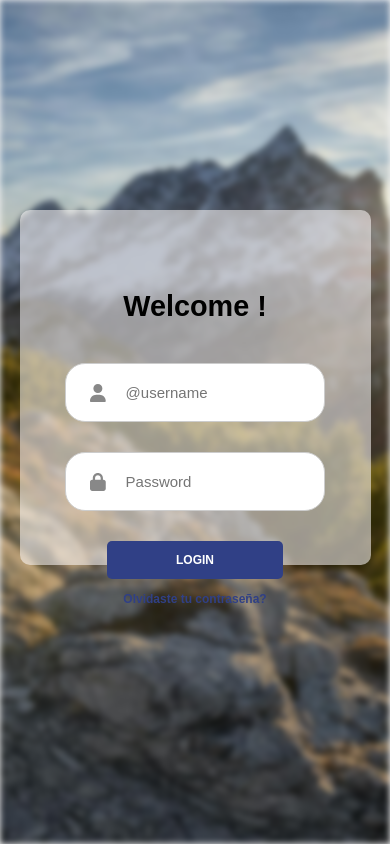
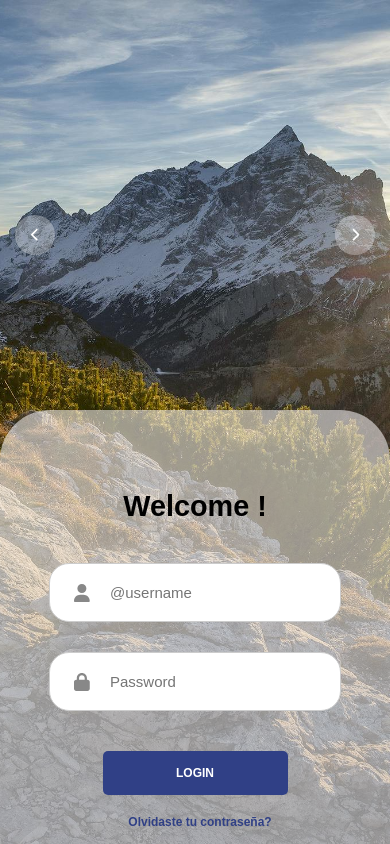
Before and after one commit to MauricioEsparron/ThesisConsulting, a React (Vite) app in the folder react-app/: page /Login2 in a window 390 px wide. Built offline with nearby package versions, Linux system fonts and the light colour scheme.

Commit message:
se agrego el componente Login2.tsx con efectos responsive con su respectivo archivo .css tambien se corrigio un problema detectado en el header, no se estaba aplicando efecto responsive al titulo

```diff
--- a/react-app/src/components/Login2.tsx
+++ b/react-app/src/components/Login2.tsx
@@ -1,6 +1,11 @@
-import { useState, useEffect } from "react";
+import { useState } from "react";
 import { FontAwesomeIcon } from "@fortawesome/react-fontawesome";
-import { faUser, faLock } from "@fortawesome/free-solid-svg-icons";
+import {
+  faUser,
+  faLock,
+  faChevronLeft,
+  faChevronRight,
+} from "@fortawesome/free-solid-svg-icons";
 import "../css/login2.css";
 
 // Importamos las imágenes
@@ -15,25 +20,21 @@ const images = [img1, img2, img3, img4, img5, img6];
 
 const Login2 = () => {
   const [currentImage, setCurrentImage] = useState(0);
-  const [fade, setFade] = useState(false);
 
-  // Cambia la imagen cada 5 segundos con efecto de fade
-  useEffect(() => {
-    const interval = setInterval(() => {
-      setFade(true); // Activamos fade-out
-      setTimeout(() => {
-        setCurrentImage((prev) => (prev + 1) % images.length);
-        setFade(false); // Activamos fade-in
-      }, 1); // 1.5s para la transición
-    }, 20000);
-
-    return () => clearInterval(interval);
-  }, []);
+  // Función simplificada para cambio inmediato
+  const changeImage = (direction: "prev" | "next") => {
+    if (direction === "next") {
+      setCurrentImage((prev) => (prev + 1) % images.length);
+    } else {
+      setCurrentImage((prev) => (prev - 1 + images.length) % images.length);
+    }
+  };
 
   return (
     <div>
-      {/* 🔹 Fondo con transición suave */}
+      {/* Fondo con efecto blur - sin transición */}
       <div
+        className="imagen-fondo-login2"
         style={{
           backgroundImage: `url(${images[currentImage]})`,
           backgroundSize: "cover",
@@ -44,9 +45,7 @@ const Login2 = () => {
           left: 0,
           width: "100%",
           height: "100vh",
-          filter: "blur(3px)",
-          transition: "opacity 1.5s ease-in-out",
-          opacity: fade ? 0 : 1,
+          filter: "blur(2px)",
           zIndex: -1,
         }}
       ></div>
@@ -54,15 +53,35 @@ const Login2 = () => {
       {/* Contenedor principal */}
       <div className="contenedor-login2">
         <div className="subcontenedor-login2-global">
-          {/* 🔹 Imagen del formulario con efecto de fade */}
+          {/* Contenedor de imagen con flechas */}
           <div className="contenedor-img-login2">
+            {/* Flecha izquierda */}
+            <button
+              className="carrusel-button left"
+              onClick={() => changeImage("prev")}
+              aria-label="Imagen anterior"
+            >
+              <FontAwesomeIcon icon={faChevronLeft} />
+            </button>
+
+            {/* Imagen del formulario - sin clases de fade */}
             <img
               src={images[currentImage]}
               alt="imagen-formulario"
-              className={`fade-image ${fade ? "fade-out" : "fade-in"}`}
+              className="imagen-formulario"
             />
+
+            {/* Flecha derecha */}
+            <button
+              className="carrusel-button right"
+              onClick={() => changeImage("next")}
+              aria-label="Siguiente imagen"
+            >
+              <FontAwesomeIcon icon={faChevronRight} />
+            </button>
           </div>
 
+          {/* Formulario de login */}
           <div className="subcontenedor-login2">
             <div className="contendor_titulo-login2">
               <h1>Welcome !</h1>
--- a/react-app/src/components/NavBar.tsx
+++ b/react-app/src/components/NavBar.tsx
@@ -59,7 +59,7 @@ const Navbar = () => {
           <Link to="/Especialidades">
             <FaGraduationCap style={{ marginRight: "8px" }} /> Especialidades
           </Link>
-          <a href="/Login">
+          <a href="/Login2">
             <FaUser style={{ marginRight: "8px" }} /> Acceder
           </a>
           <a
--- a/react-app/src/css/Header.css
+++ b/react-app/src/css/Header.css
@@ -102,13 +102,13 @@ html {
 }
 
 @media screen and (max-width: 1395px) {
-  .title-line {
+  h1 .title-line {
     font-size: 6rem;
   }
 }
 
 @media screen and (max-width: 914px) {
-  .title-line {
+  h1 .title-line {
     font-size: 60px;
   }
   h3 {
@@ -117,7 +117,7 @@ html {
 }
 
 @media screen and (max-width: 768px) {
-  .title-line {
+  h1 .title-line {
     font-size: 50px;
   }
 
--- a/react-app/src/css/login2.css
+++ b/react-app/src/css/login2.css
@@ -1,3 +1,58 @@
+/* Contenedor de imagen relativo para posicionar flechas */
+.contenedor-img-login2 {
+  position: relative;
+  display: flex;
+  align-items: center;
+  justify-content: center;
+  width: 100%;
+}
+
+/* Estilos para las flechas del carrusel */
+.carrusel-button {
+  position: absolute;
+  background: rgba(255, 255, 255, 0.3);
+  border: none;
+  border-radius: 50%;
+  width: 40px;
+  height: 40px;
+  color: white;
+  cursor: pointer;
+  display: flex;
+  align-items: center;
+  justify-content: center;
+  transition: all 0.3s ease;
+  z-index: 10;
+}
+
+.carrusel-button.left {
+  left: 15px;
+}
+
+.carrusel-button.right {
+  right: 15px;
+}
+
+.carrusel-button:hover {
+  background: rgba(255, 255, 255, 0.5);
+  transform: scale(1.1);
+}
+
+/* Efectos de transición para la imagen */
+.fade-image {
+  width: 100%;
+  height: auto;
+  transition: opacity 0.5s ease-in-out;
+}
+
+.fade-out {
+  opacity: 0;
+}
+
+.fade-in {
+  opacity: 1;
+}
+
+/* Mantén tus otros estilos existentes... */ /* Mantén tus estilos existentes para el resto del formulario */
 /* Controles del slideshow */
 .slideshow-controls {
   position: absolute;
@@ -114,41 +169,58 @@
 }
 
 .subcontenedor-login2-global {
-  margin: 140px auto;
-  width: 70%;
+  margin: 110px auto;
+  width: 85%;
   display: flex;
   flex-direction: row;
   align-items: center;
-  border-radius: 10px;
+  border-radius: 15px;
+  background: rgba(255, 255, 255, 0.1);
+  backdrop-filter: blur(1px);
+
+  /* Elimina el borde rojo y agrega sombra negra profesional */
+  border: none;
+  box-shadow: 0 4px 6px rgba(0, 0, 0, 0.1), 0 1px 3px rgba(0, 0, 0, 0.08),
+    0 10px 25px rgba(0, 0, 0, 0.2);
+
+  transition: all 0.3s cubic-bezier(0.25, 0.8, 0.25, 1);
+}
+
+/* Efecto hover sutil */
+.subcontenedor-login2-global:hover {
+  box-shadow: 0 7px 14px rgba(0, 0, 0, 0.2), 0 3px 6px rgba(0, 0, 0, 0.1),
+    0 15px 30px rgba(0, 0, 0, 0.25);
+  transform: translateY(-2px);
+}
+
+.contenedor-img-login2,
+.contenedor-img-login2 img,
+.subcontenedor-login2 {
+  min-height: 660px;
+  max-height: 660px;
 }
 
 .contenedor-img-login2 {
   width: 50%;
   height: 100%;
-  min-height: 550px;
-  max-height: 550px;
 }
 .contenedor-img-login2 img {
   width: 100%;
-  border-radius: 10px 0px 0px 10px;
-  min-height: 550px;
-  max-height: 550px;
+  border-radius: 15px 0px 0px 15px;
 }
 
 .subcontenedor-login2 {
   width: 50%;
-  min-height: 550px;
-  max-height: 550px;
   height: 100%;
-  background-color: #fdfafa8e;
-  border-radius: 0px 10px 10px 0px;
+  background-color: #fdfafab9;
+  border-radius: 0px 15px 15px 0px;
   backdrop-filter: blur(1px);
 }
 
 .contendor_titulo-login2 {
   text-align: center;
   font-size: 1.5rem;
-  padding: 80px 0 30px;
+  padding: 130px 0 20px;
 }
 
 .contenedor-input-login2 {
@@ -161,18 +233,19 @@
 }
 
 .contenedor-input-login2 input {
-  width: 80%;
-  padding: 20px 20px 20px 50px;
+  width: 95%;
+  padding: 25px 25px 25px 70px;
   border-radius: 10px;
   border: 1px solid #ccc;
   font-size: 16px;
+  font-weight: 300;
 }
 
 .contenedor-input-login2 .icono-input {
   position: absolute;
-  left: 76px;
+  left: 45px;
   font-size: 18px;
-  color: #888;
+  color: #747474;
 }
 
 .contenedor-input-login2 input:focus {
@@ -184,33 +257,43 @@
   width: 100%;
   margin-top: 30px;
   display: flex;
-  flex-direction: row;
-  justify-content: center;
+  justify-content: center; /* Centra los elementos horizontalmente */
+  align-items: center; /* Centra los elementos verticalmente */
+  text-align: center;
+  padding: 10px;
+  gap: 10px; /* Espaciado entre elementos */
+}
+
+.contenedor-reset-login2,
+.contenedor-button-login2 {
+  width: 40%;
+  display: flex;
+  justify-content: center; /* Centra el contenido interno */
   align-items: center;
-  text-align: center;
 }
+
 .contenedor-reset-login2 {
-  width: 40%;
+  justify-content: flex-start; /* Alinea el contenido a la izquierda */
+  text-align: left;
+  padding-left: 10px; /* Opcional: Ajusta el espaciado */
 }
+
 .contenedor-reset-login2 a {
   text-decoration: none;
-  font-size: 13px;
+  font-size: 15px;
   color: #304086;
+  font-weight: 600;
 }
 
-.contenedor-button-login2 {
-  width: 40%;
-}
 .contenedor-button-login2 button {
-  font-size: 13px;
-  padding: 15px 65px;
+  font-size: 15px;
+  padding: 15px 35px;
   text-transform: uppercase;
   font-weight: 600;
   background-color: #304086;
   color: white;
-  border-radius: 20px;
+  border-radius: 15px;
   border: none;
-
   /* Asegurar centrado de texto */
   display: flex;
   justify-content: center;
@@ -421,12 +504,19 @@
   .subcontenedor-login2-global {
     margin: 30px auto;
     width: 100%;
-
     display: flex;
     flex-direction: column;
     align-items: center;
-    border-radius: 10px;
+    border-radius: 100px;
+    background: rgba(255, 255, 255, 0);
+    backdrop-filter: blur(0px);
+    border-radius: 0px;
+    height: 0px;
   }
+  .imagen-fondo-login2 {
+    filter: none !important; /* Elimina el desenfoque */
+  }
+
   .contenedor-img-login2 {
     width: 100%;
   }
@@ -436,10 +526,10 @@
   .subcontenedor-login2 {
     width: 100%;
     border-radius: 10px;
-    backdrop-filter: blur(1px);
+    backdrop-filter: blur(3px);
     border-radius: 50px 50px 0px 0px;
-    min-height: 438px;
-    max-height: 438px;
+    min-height: 558px;
+    max-height: 558px;
   }
 
   .contenedor-input-login2 input {
@@ -485,7 +575,7 @@
     font-weight: 600;
   }
 }
-@media screen and (max-width: 414px) {
+/* @media screen and (max-width: 414px) {
   .subcontenedor-login2-global {
     margin: 180px auto;
     width: 90%;
@@ -583,4 +673,4 @@
     text-transform: uppercase;
     font-weight: 600;
   }
-}
+} */
--- a/react-app/vite.config.ts
+++ b/react-app/vite.config.ts
@@ -5,7 +5,7 @@ export default defineConfig({
   plugins: [react(), tailwindcss()],
   server: {
     host: "0.0.0.0", // Asegura que Vite esté disponible en todas las interfaces de red
-    port: 3001, // 5173 Fija el puerto para evitar cambios automáticos
+    port: 3000, // 5173 Fija el puerto para evitar cambios automáticos
     strictPort: true, // No permite cambios de puerto
     allowedHosts: [".ngrok-free.app"], // Permite conexiones desde Ngrok
   },
```
